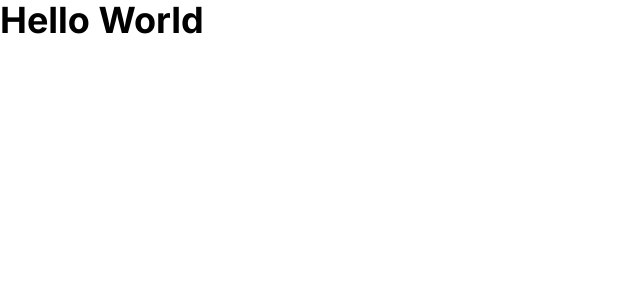
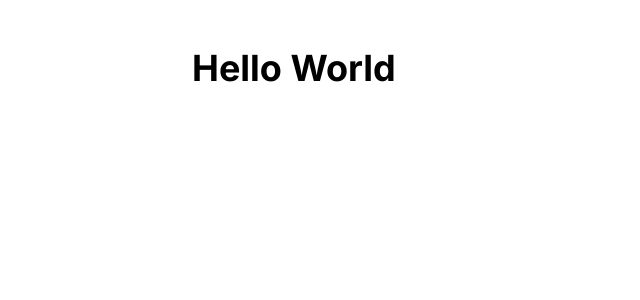
Before and after one commit to cbyrneee/cbyrne.dev, a Next.js app: page / in a window 1280 px wide. Shown: the top 300 px of the page, without its empty margins (0-640 px from the left). Built offline with nearby package versions, Linux system fonts and the light colour scheme.

Commit message:
chore(app): Embed page in global container

```diff
--- a/src/pages/_app.tsx
+++ b/src/pages/_app.tsx
@@ -4,5 +4,9 @@ import type { AppProps } from 'next/app';
 import '@fontsource/inter/variable.css';
 
 export default function App({ Component, pageProps }: AppProps) {
-  return <Component {...pageProps} />;
+  return (
+    <div className="container mx-auto max-w-4xl p-4 pt-8 lg:p-0 lg:py-12">
+      <Component {...pageProps} />
+    </div>
+  );
 }
```
